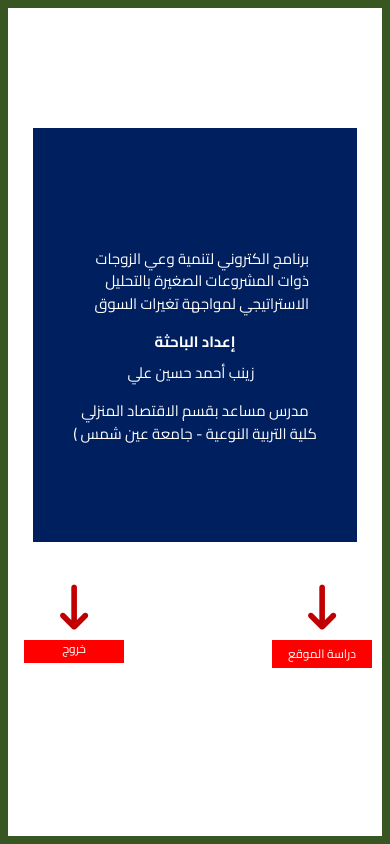
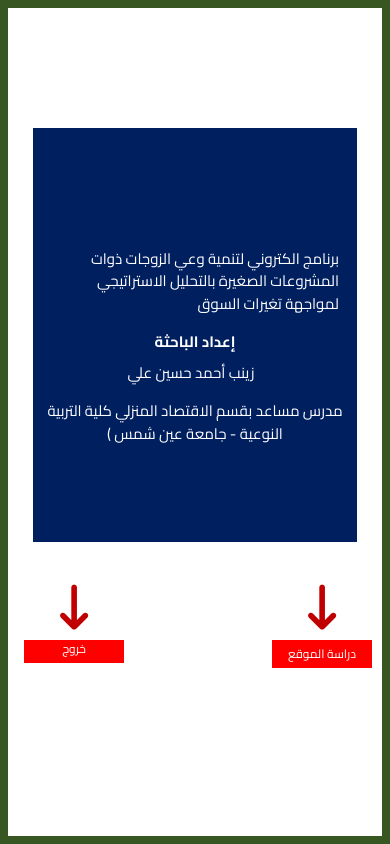
Before and after one commit to OZ3A401/LearningWeb, a plain HTML site: page index.html in a window 390 px wide. Shown: the top 844 px of the page. Drawn offline with Linux system fonts and the light colour scheme.

Commit message:
Update style.css

```diff
--- a/css/style.css
+++ b/css/style.css
@@ -164,7 +164,7 @@
 }
 @media (max-width : 991px) {
   .intro .box {
-    padding: 40px;
+    /* padding: 40px; */
     font-size: 18px;
   }
   .intro .btns {
```
